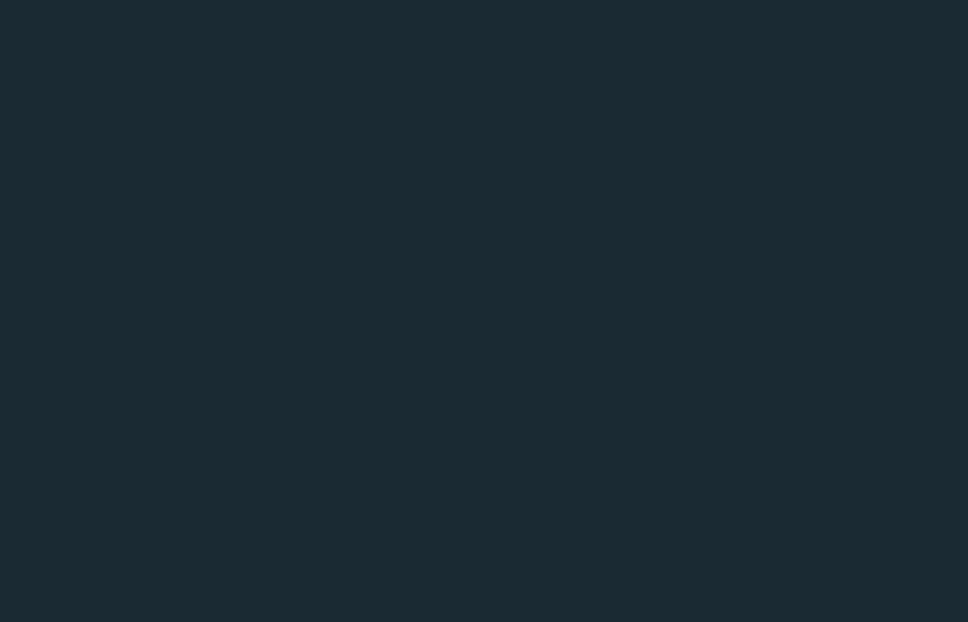
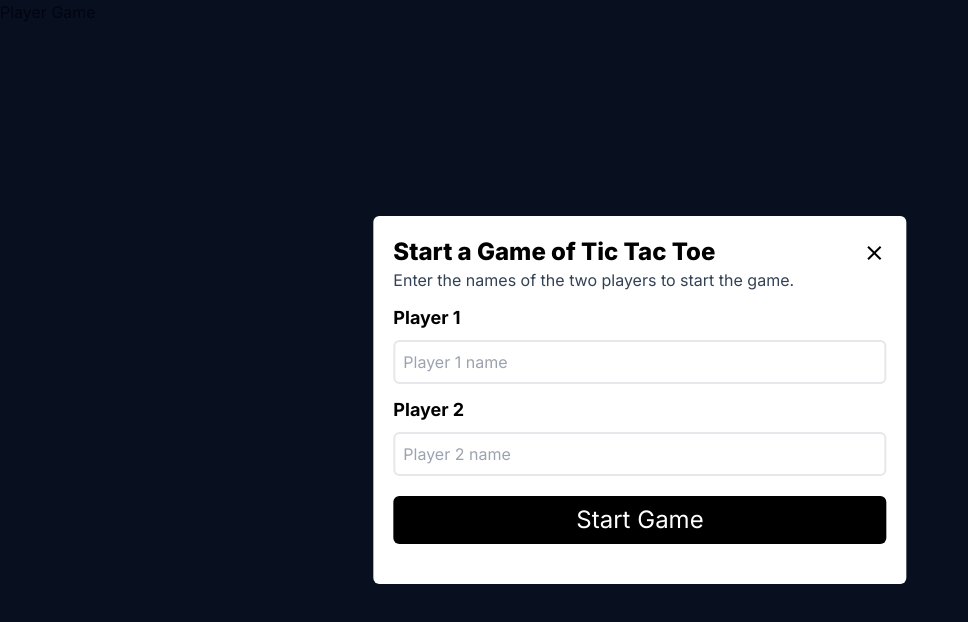
Before and after one commit to Ayushjha090/tic_tac_toe_game, a Next.js app: page /vsPlayer in a window 1280 px wide. Shown: the top 622 px of the page, without its empty margins (0-968 px from the left). Built offline with nearby package versions, Linux system fonts and the light colour scheme.

Commit message:
added modal dialog for entering player details

```diff
--- a/src/app/vsPlayer/page.tsx
+++ b/src/app/vsPlayer/page.tsx
@@ -1,8 +1,52 @@
 "use client";
-import React from "react";
+import React, {useState} from "react";
+import { useRouter } from "next/navigation";
+import Dialog from "@/components/UI/Dialog";
+import {DialogDescription, DialogTitle, DialogHeader} from "@/components/UI/Dialog/DialogHeader";
+import DialogContent from "@/components/UI/Dialog/DialogContent";
 
 const PlayerGame = () => {
-  <h1>PlayerGame</h1>;
+
+  const [startGame, setStartGame] = useState<boolean>(false);
+  const [playerOneName, setPlayerOneName] = useState<string>('');
+  const [playerTwoName, setPlayerTwoName] = useState<string>('');
+
+  const router = useRouter();
+
+  const handleClose = () => {
+    router.push('/');
+  }
+
+  const handlePlayGame = () => {
+    setStartGame(true);
+  }
+
+  return(
+    <>
+      <h1>Player Game</h1>
+      <Dialog open={!startGame}>
+        <DialogHeader>
+          <DialogTitle title="Start a Game of Tic Tac Toe" onClose={handleClose}/>
+          <DialogDescription description="Enter the names of the two players to start the game." />
+        </DialogHeader>
+        <DialogContent>
+          <div className="flex flex-col">
+            <div className="mt-3 flex flex-col text-black">
+              <p className="text-lg font-bold">Player 1</p>
+              <input className="mt-2 p-2 rounded-md border-2" type="text" name="player-one-name" id="player-one-name" placeholder="Player 1 name" onChange={(event)=>setPlayerOneName(event.target.value)} />
+            </div>
+            <div className="mt-3 flex flex-col text-black">
+              <p className="text-lg font-bold">Player 2</p>
+              <input className="mt-2 p-2 rounded-md border-2" type="text" name="player-two-name" id="player-two-name" placeholder="Player 2 name" onChange={(event)=>setPlayerTwoName(event.target.value)}/>
+            </div>
+            <div className="w-full my-5 rounded-md text-center p-2 bg-black text-white hover:bg-gray-900">
+              <button className="text-2xl" onClick={handlePlayGame}>Start Game</button>
+            </div>
+          </div>
+        </DialogContent>
+      </Dialog>
+    </>
+  )
 };
 
 export default PlayerGame;
--- a/src/components/ActionButton/index.tsx
+++ b/src/components/ActionButton/index.tsx
@@ -28,14 +28,16 @@ const ActionButton = ({
   };
 
   return (
+    <Link href={path}>
       <div
         className={`rounded-xl p-5 text-2xl font-extrabold text-center cursor-pointer button-${buttonName} transform transition-transform ease-in-out ${
           isTranslated ? "translate-y-1" : ""
         }`}
         onMouseDown={handleClick}
       >
-      <Link href={path}>{title}</Link>
+        {title}
       </div>
+    </Link>
   );
 };
 
--- /dev/null
+++ b/src/components/UI/Dialog/DialogContent.tsx
@@ -0,0 +1,12 @@
+'use client';
+import { ReactNode, FC } from 'react';
+
+type Props = { children: ReactNode };
+
+const DialogContent: FC<Props> = ({children}) => {
+    return (
+        <div>{children}</div>
+    )
+};
+
+export default DialogContent;
--- /dev/null
+++ b/src/components/UI/Dialog/DialogHeader.tsx
@@ -0,0 +1,35 @@
+'use client';
+import {ReactNode, FC} from 'react';
+
+import CloseIcon from '@mui/icons-material/Close';
+
+type Props = {children: ReactNode}
+
+export const DialogTitle = ({title, onClose}:{title: string, onClose?:()=>void}) => {
+    return (
+        <div className='text-2xl font-extrabold flex flex-row justify-between text-black'>
+            <div>
+                {title}
+            </div>
+            <div>
+                <CloseIcon className='cursor-pointer' onClick={onClose}/>
+            </div>
+        </div>
+    )
+};
+
+export const DialogDescription = ({description}:{description: string}) => {
+    return (
+        <div className='text-slate-700'>
+            {description}
+        </div>
+    )
+}
+
+export const DialogHeader: FC<Props> = ({children}) => {
+    return (
+        <div>
+            {children}
+        </div>
+    )
+};
--- a/src/components/UI/Dialog/index.tsx
+++ b/src/components/UI/Dialog/index.tsx
@@ -1,11 +1,19 @@
 import { ReactNode, FC } from "react";
+import Overlay from "../Overlay";
 
-type Props = { children: ReactNode };
+type Props = { children: ReactNode, open: boolean };
 
-const Dialog: FC<Props> = ({ children }) => {
+const Dialog: FC<Props> = ({ children, open }) => {
   return (
     <>
-      <div>{children}</div>
+      {open ?
+        <div
+          className="w-5/12 absolute top-2/4 left-2/4 -translate-x-2/4 -translate-y-2/4 p-5 rounded-md bg-white z-50"
+        >
+          {children}
+        </div> : null
+      }
+      <Overlay open={open}/>
     </>
   );
 };
--- /dev/null
+++ b/src/components/UI/Overlay/index.tsx
@@ -0,0 +1,8 @@
+"use client";
+import React from "react";
+
+const Overlay = ({ open }: { open: boolean }) => {
+  return <>{open ? <div className="w-screen h-screen absolute top-0 left-0 z-40 bg-slate-950/75"></div> : null}</>;
+};
+
+export default Overlay;
```
Also changed, not shown: package.json (+9 -5 lines), 1 other file (tests, documents, lock files or other folders). Lines whose indentation alone changed are shown as unchanged.
